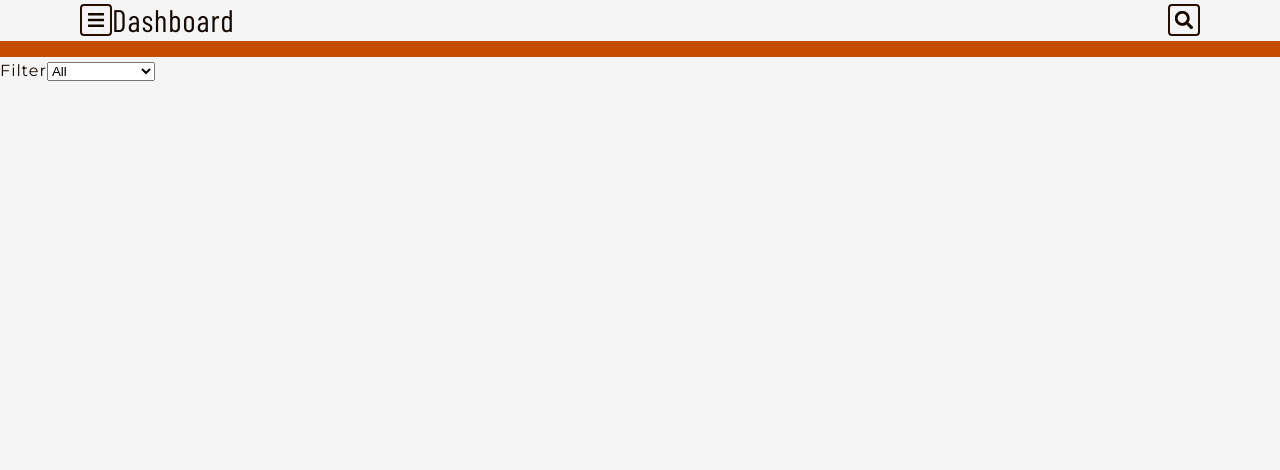
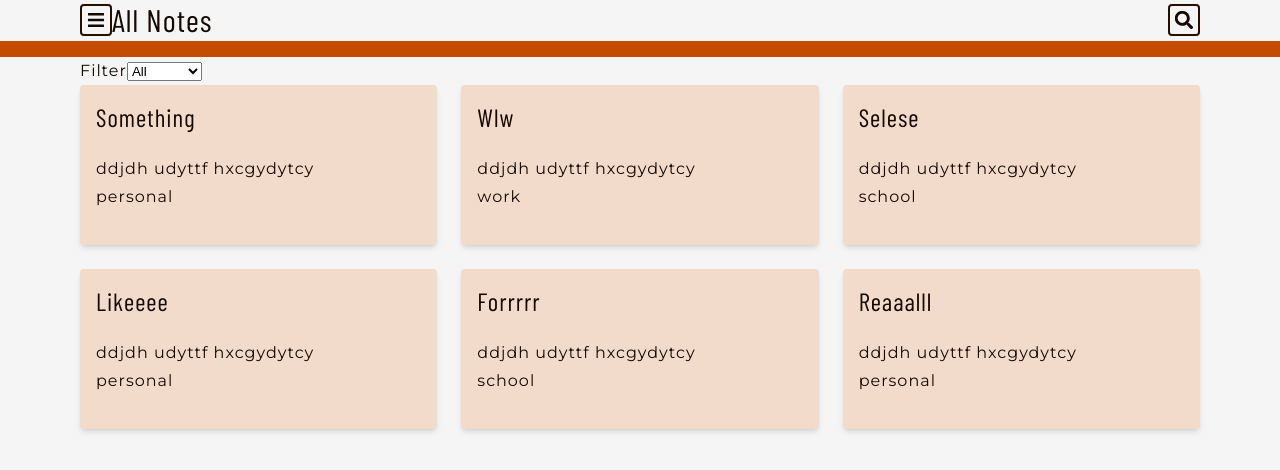
Before and after one commit to Vhickyy/Note-Client, a React (Vite) app: page /dashboard/allnotes in a window 1280 px wide. Shown: the top 470 px of the page. Built offline with nearby package versions, Linux system fonts and the light colour scheme.

Commit message:
created fake data to use in all notes page

```diff
--- a/src/Pages/Protected/AllNotes.tsx
+++ b/src/Pages/Protected/AllNotes.tsx
@@ -1,7 +1,9 @@
 import AllNotesComponent from "../../components/Dashboard/AllNotes/AllNoteComponent"
+import Navbar from "../../components/Dashboard/Navbar"
 const AllNotes = () => {
   return (
     <div>
+      <Navbar page="All Notes"/>
       <AllNotesComponent/>
     </div>
   )
--- a/src/Pages/Protected/Dashboard.tsx
+++ b/src/Pages/Protected/Dashboard.tsx
@@ -1,7 +1,9 @@
+import Navbar from "../../components/Dashboard/Navbar"
 
 const Dashboard = () => {
   return (
     <div>
+      <Navbar page="Dashboard"/>
       Dashboard
     </div>
   )
--- a/src/Pages/Protected/DeletedNotes.tsx
+++ b/src/Pages/Protected/DeletedNotes.tsx
@@ -1,7 +1,11 @@
+import Navbar from "../../components/Dashboard/Navbar"
 
 const DeletedNotes = () => {
   return (
-    <div>DeletedNotes</div>
+    <div>
+      <Navbar page="Deleted Notes"/>
+      DeletedNotes
+    </div>
   )
 }
 
--- a/src/Pages/Protected/Profile.tsx
+++ b/src/Pages/Protected/Profile.tsx
@@ -1,7 +1,10 @@
-
+import Navbar from "../../components/Dashboard/Navbar"
 const Profile = () => {
   return (
-    <div>Profile</div>
+    <div>
+      <Navbar page="Profile"/>
+      Profile
+    </div>
   )
 }
 
--- a/src/components/Dashboard/AllNotes/AllNoteComponent.tsx
+++ b/src/components/Dashboard/AllNotes/AllNoteComponent.tsx
@@ -1,18 +1,59 @@
-
+import styled from "styled-components"
+import data from "../../../fakedata"
 const AllNotesComponenent = () => {
   return (
-    <div>
+    <Wrapper>
       <form>
-        <label htmlFor="">Filter</label>
-        <select name="" id="">
-          <option value="all">All</option>
-          <option value="all">Personal</option>
-          <option value="all">Work</option>
-          <option value="all">Uncategorized</option>
-        </select>
+        <div>
+           <label htmlFor="category">Filter</label>
+          <select name="category" id="category">
+            <option value="all">All</option>
+            <option value="personal">Personal</option>
+            <option value="work">Work</option>
+            <option value="school">School</option>
+          </select>
+        </div>
       </form>
-    </div>
+      <div className="card-wrapper">
+        {data.map((i,index)=>{
+          return(
+            <div key={index} className="card">
+              <h4>{i.title}</h4>
+              <p>{i.content}</p>
+              <p>{i.category}</p>
+            </div>
+          )
+        })}
+      </div>
+    </Wrapper>
   )
 }
 
+
 export default AllNotesComponenent
+
+const Wrapper = styled.main`
+  width: min(90%,var(--maxWidth));
+  p{
+    margin: 0;
+  }
+  margin-inline: auto;
+  .card-wrapper{
+    display: grid;
+    grid-template-columns: repeat(2, 1fr);
+    gap: 1.5rem;
+  }
+  .card{
+    background-color: var(--primaryColor20);
+    /* background-color: white; */
+    padding: 1rem;
+    border-radius: var(--borderRadius);
+    box-shadow: var(--shadowmd);
+    height: 10rem;
+  }
+  @media screen and (min-width: 900px){
+    .card-wrapper{
+      grid-template-columns: repeat(3,1fr);
+    }
+  }
+`
--- a/src/components/Dashboard/Navbar.tsx
+++ b/src/components/Dashboard/Navbar.tsx
@@ -2,8 +2,10 @@ import { FaBars, FaSearch } from "react-icons/fa"
 import styled from "styled-components"
 import Sidebar from "./Sidebar"
 import { useState } from "react"
-
-const Navbar = () => {
+type Page = {
+    page: string
+}
+const Navbar = ({page}: Page) => {
     const [showSidebar, setShowsidebar] = useState(false);
     const openSidebar = () => {
         setShowsidebar(true)
@@ -17,7 +19,7 @@ const Navbar = () => {
         <div className="head">
             <div className="logo">
                 <FaBars className="icon" onClick={openSidebar}/>
-                <h3>Dashboard</h3>
+                <h3>{page}</h3>
             </div>
             <FaSearch className="icon"/>
         </div>
--- a/src/components/Dashboard/Sidebar.tsx
+++ b/src/components/Dashboard/Sidebar.tsx
@@ -14,19 +14,19 @@ const Sidebar = ({close} : props) => {
                     <FaTimes className="icon" onClick={close}/>
                 </div>
                 <div className="links">
-                    <Link to={"."} onClick={close}>
+                    <Link to={"/dashboard"} onClick={close}>
                         <FaHome/>
                         Dashboard
                     </Link>
-                    <Link to={"allnotes"} onClick={close}>
+                    <Link to={"/dashboard/allnotes"} onClick={close}>
                         <FaHome/>
                         All Notes
                     </Link>
-                    <Link to={"deletednotes"} onClick={close}>
+                    <Link to={"/dashboard/deletednotes"} onClick={close}>
                         <FaHome/>
                         Deleted Notes
                     </Link>
-                    <Link to={"profile"} onClick={close}>
+                    <Link to={"/dashboard/profile"} onClick={close}>
                         <FaHome/>
                         Profile
                     </Link>
--- a/src/components/Shared/Protected.tsx
+++ b/src/components/Shared/Protected.tsx
@@ -1,12 +1,12 @@
 import { Outlet } from "react-router-dom";
-import Navbar from "../Dashboard/Navbar";
+// import Navbar from "../Dashboard/Navbar";
 
 const Protected = () => {
   return (
     <>
-        <Navbar />
+        {/* <Navbar /> */}
         {/* <h1>protected</h1> */}
-        <Outlet/>
+        <Outlet />
     </>
   )
 }
--- /dev/null
+++ b/src/fakedata.ts
@@ -0,0 +1,40 @@
+const data = [
+    {
+        id: 1,
+        title: "something",
+        content: "ddjdh udyttf hxcgydytcy",
+        category: "personal"
+    },
+    {
+        id: 2,
+        title: "wlw",
+        content: "ddjdh udyttf hxcgydytcy",
+        category: "work"
+    },
+    {
+        id: 3,
+        title: "selese",
+        content: "ddjdh udyttf hxcgydytcy",
+        category: "school"
+    },
+    {
+        id: 4,
+        title: "likeeee",
+        content: "ddjdh udyttf hxcgydytcy",
+        category: "personal"
+    },
+    {
+        id: 5,
+        title: "forrrrr",
+        content: "ddjdh udyttf hxcgydytcy",
+        category: "school"
+    },
+    {
+        id: 6,
+        title: "reaaalll",
+        content: "ddjdh udyttf hxcgydytcy",
+        category: "personal"
+    }
+]
+
+export default data;
```
